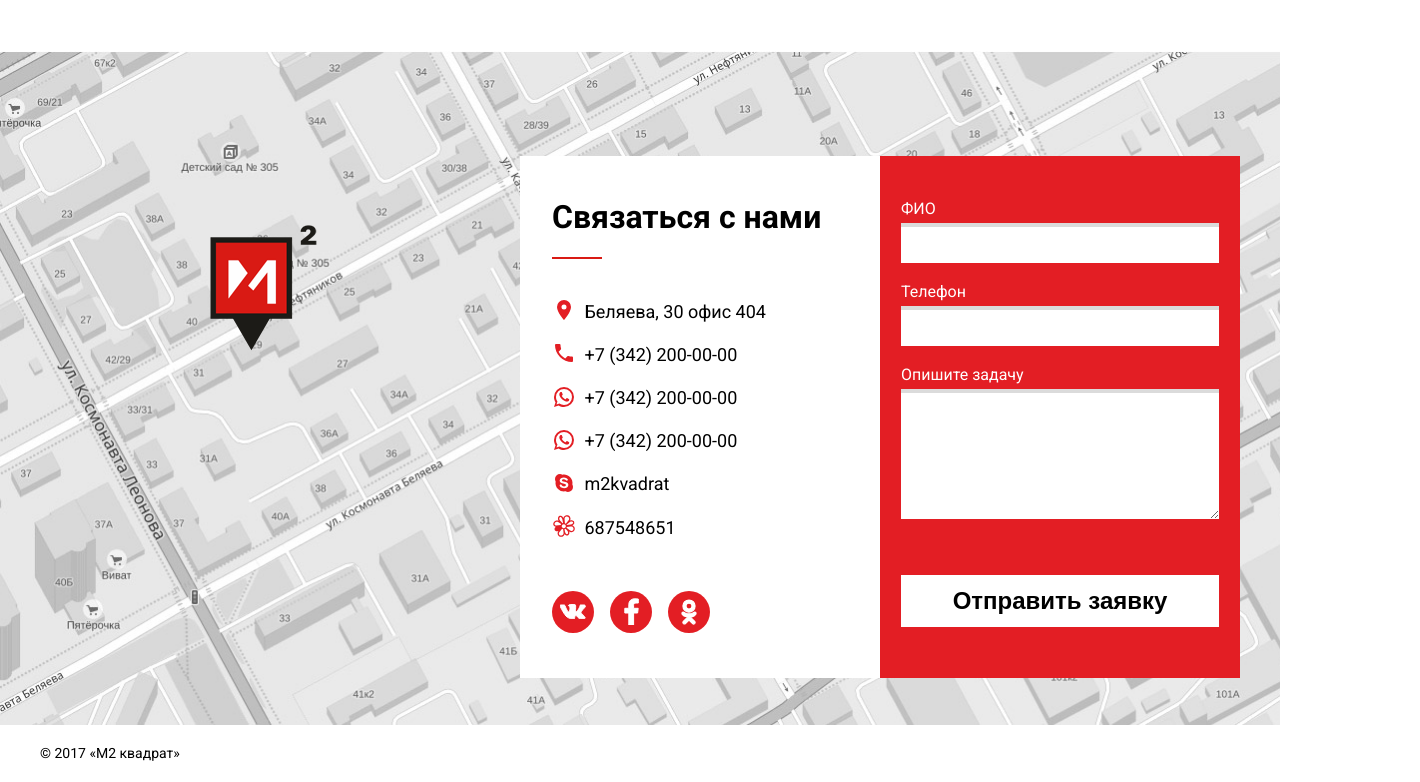
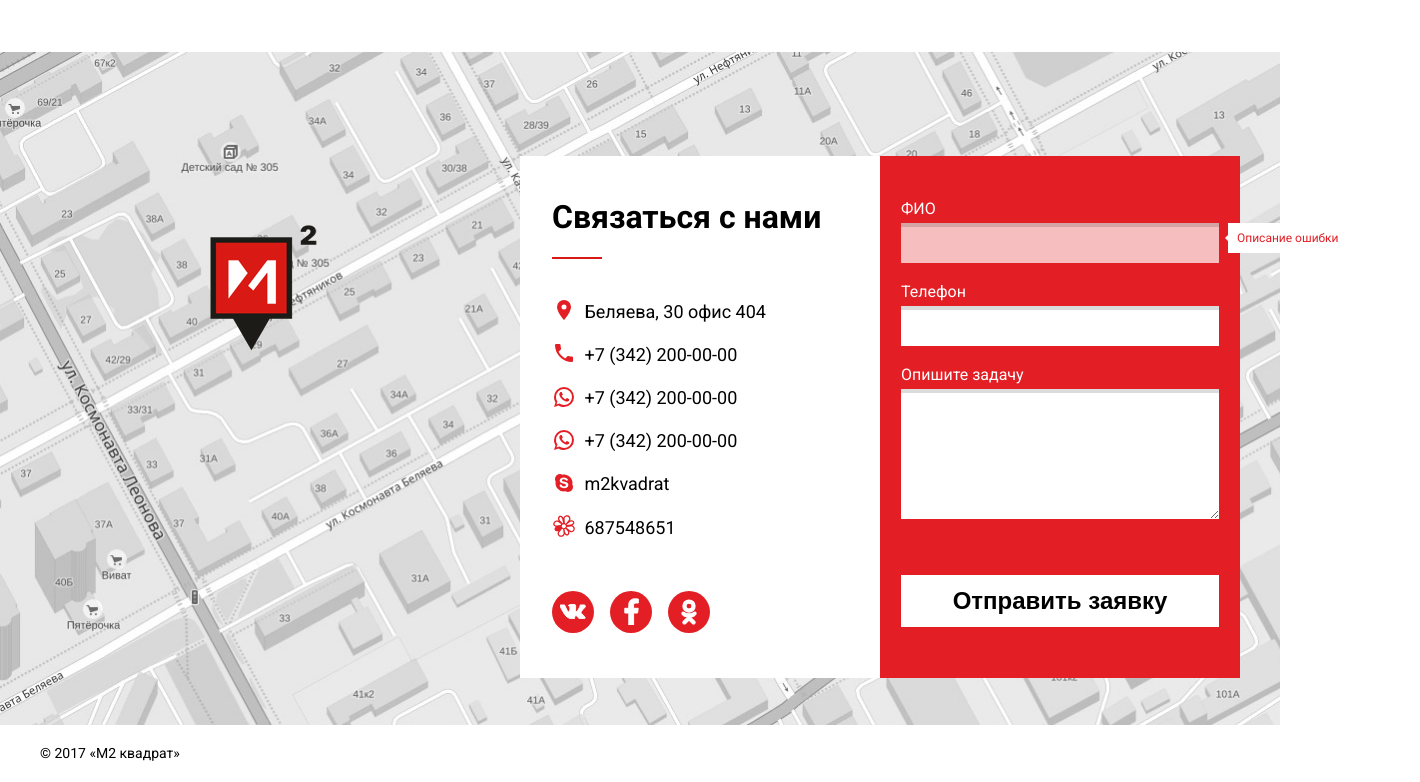
Before and after one commit to polygonweb/kvadrat, a plain HTML site: page index.html in a window 1280 px wide. Shown: the part 2589-3371 px from the top of the page, 1420 px wide, since content can reach past the window. Drawn offline with Linux system fonts and the light colour scheme.

Commit message:
пример поля с ошибкой

```diff
--- a/css/main.css
+++ b/css/main.css
@@ -996,6 +996,7 @@ html {
 
 .form-field {
     margin-bottom: 21px;
+    position: relative;
     display: block;
 }
 
@@ -1012,7 +1013,7 @@ html {
         height: 40px;
         padding: 0 12px;
         border: 0;
-        border-top: 4px solid #dbdbdb;
+        box-shadow: 0 4px rgba(0, 0, 0, 0.14) inset;
         background: #fff;
         resize: vertical;
     }
@@ -1024,6 +1025,49 @@ html {
         padding-top:    12px;
         padding-bottom: 12px;
     }
+
+    .form-field__message {
+        position: absolute;
+        top: 22px;
+        left: 100%;
+        margin: 0;
+        margin-left: 9px;
+        opacity: 0;
+        visibility: hidden;
+        box-sizing: border-box;
+        min-width: 192px;
+        padding: 9px;
+        font-size: 12px;
+        white-space: nowrap;
+        color: #e31e24;
+        background: #fff;
+        transition: .4s;
+    }
+
+        .form-field__message::before {
+            content: "";
+            position: absolute;
+            top: 0;
+            bottom: 0;
+            right: 100%;
+            margin: auto;
+            border: 3px solid transparent;
+            border-left: 0;
+            border-right-color: #fff;
+            width: 0;
+            height: 0;
+        }
+
+    .form-field_error {}
+
+        .form-field_error .form-field__message {
+            opacity: 1;
+            visibility: visible;
+        }
+
+        .form-field_error .form-field__control {
+            background-color: #f7bebf;
+        }
 
     @media (max-width: 1240px) {
         .contacts-section__marker {
--- a/index.html
+++ b/index.html
@@ -704,20 +704,18 @@
                 <!-- BEGIN contacts-block__form -->
                 <div class="contacts-block__form">
                     <form class="contacts-form">
-                        <label class="form-field">
+                        <label class="form-field form-field_error">
                             <span class="form-field__label">ФИО</span>
-                            <input class="form-field__control" type="text">
-                            </input>
+                            <input class="form-field__control" type="text" />
+                            <p class="form-field__message">Описание ошибки</p>
                         </label>
                         <label class="form-field">
                             <span class="form-field__label">Телефон</span>
-                            <input class="form-field__control" type="text">
-                            </input>
+                            <input class="form-field__control" type="text" />
                         </label>
                         <label class="form-field">
                             <span class="form-field__label">Опишите задачу  </span>
-                            <textarea class="form-field__control" type="text">
-                            </textarea>
+                            <textarea class="form-field__control" type="text"></textarea>
                         </label>
                         <button class="contacts-form__submit" type="submit">Отправить заявку</button>
                     </form>
```
